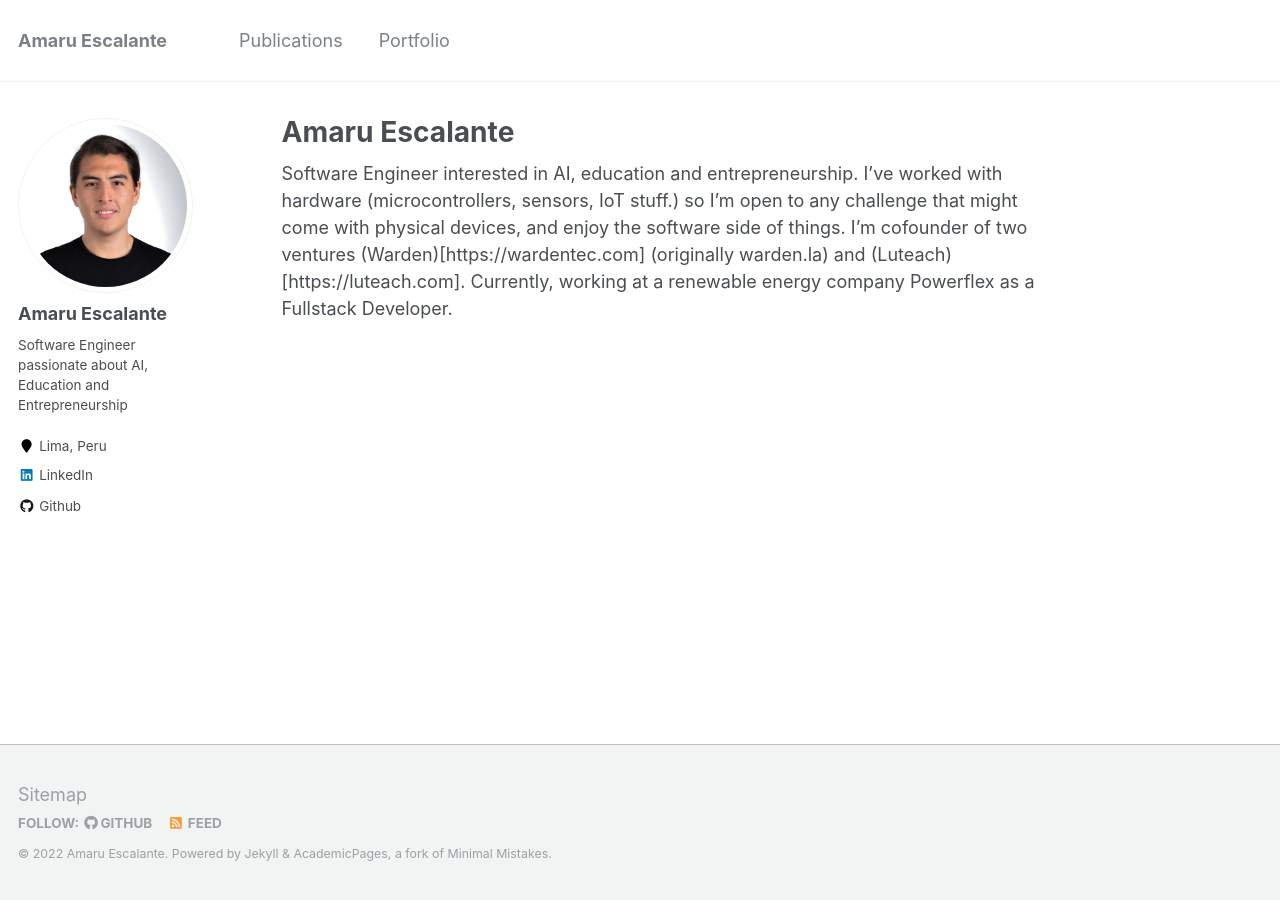
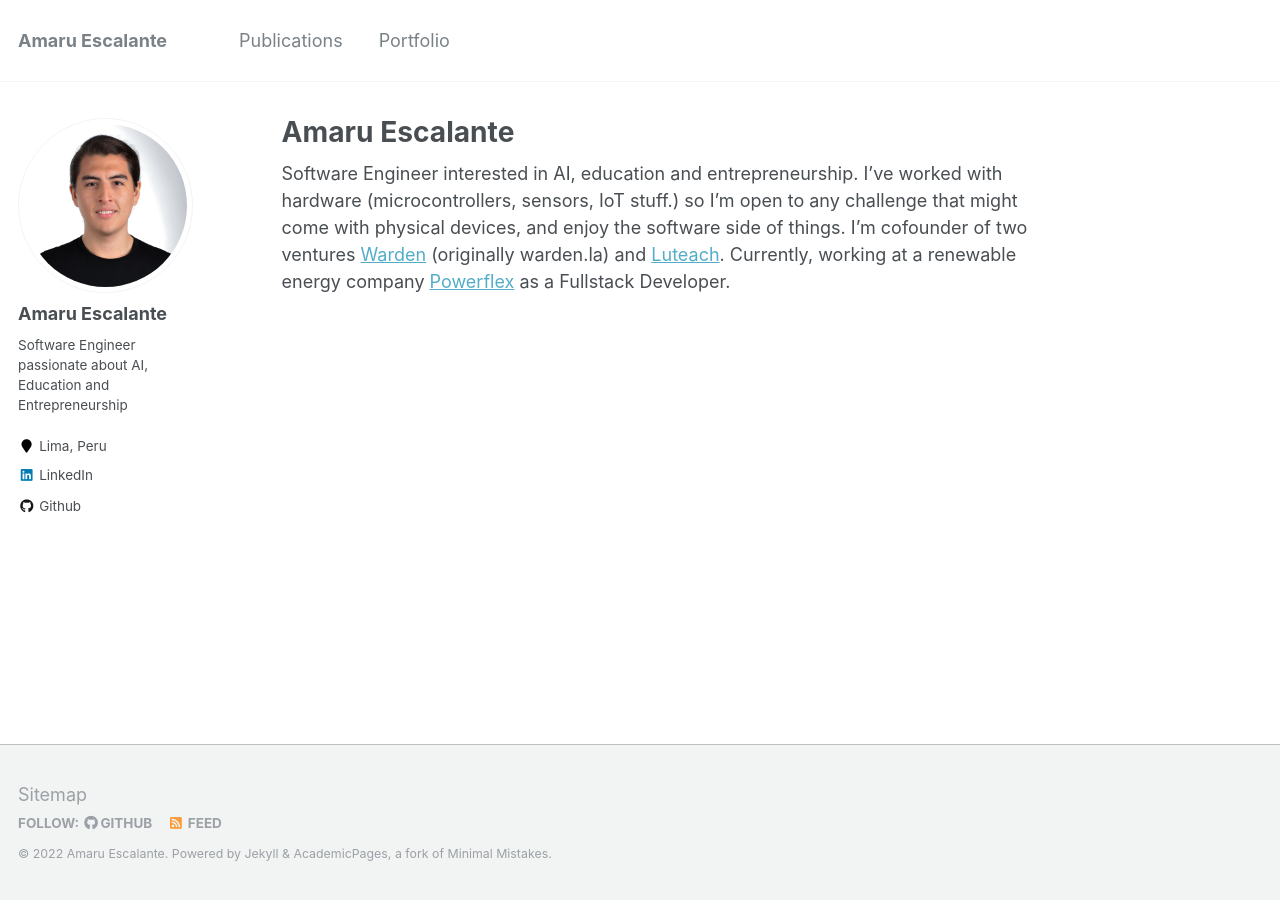
Before and after one commit to AmaruEscalante/amaru.github.io, a Jekyll site: the page built from _pages/about.md, in a window 1280 px wide. Built offline with Jekyll 4.4.1, drawn with Linux system fonts in a browser that asks for light colours; part of the change alters nothing that is shown.

Commit message:
feature: fix links in bio

```diff
--- a/_pages/about.md
+++ b/_pages/about.md
@@ -8,4 +8,4 @@ redirect_from:
   - /about.html
 ---
 
-Software Engineer interested in AI, education and entrepreneurship. I've worked with hardware (microcontrollers, sensors, IoT stuff.) so I'm open to any challenge that might come with physical devices, and enjoy the software side of things. I'm cofounder of two ventures (Warden)[https://wardentec.com] (originally warden.la) and (Luteach)[https://luteach.com]. Currently, working at a renewable energy company Powerflex as a Fullstack Developer.
+Software Engineer interested in AI, education and entrepreneurship. I've worked with hardware (microcontrollers, sensors, IoT stuff.) so I'm open to any challenge that might come with physical devices, and enjoy the software side of things. I'm cofounder of two ventures [Warden](https://wardentec.com) (originally warden.la) and [Luteach](https://luteach.com). Currently, working at a renewable energy company [Powerflex](https://powerflex.com) as a Fullstack Developer.
```
